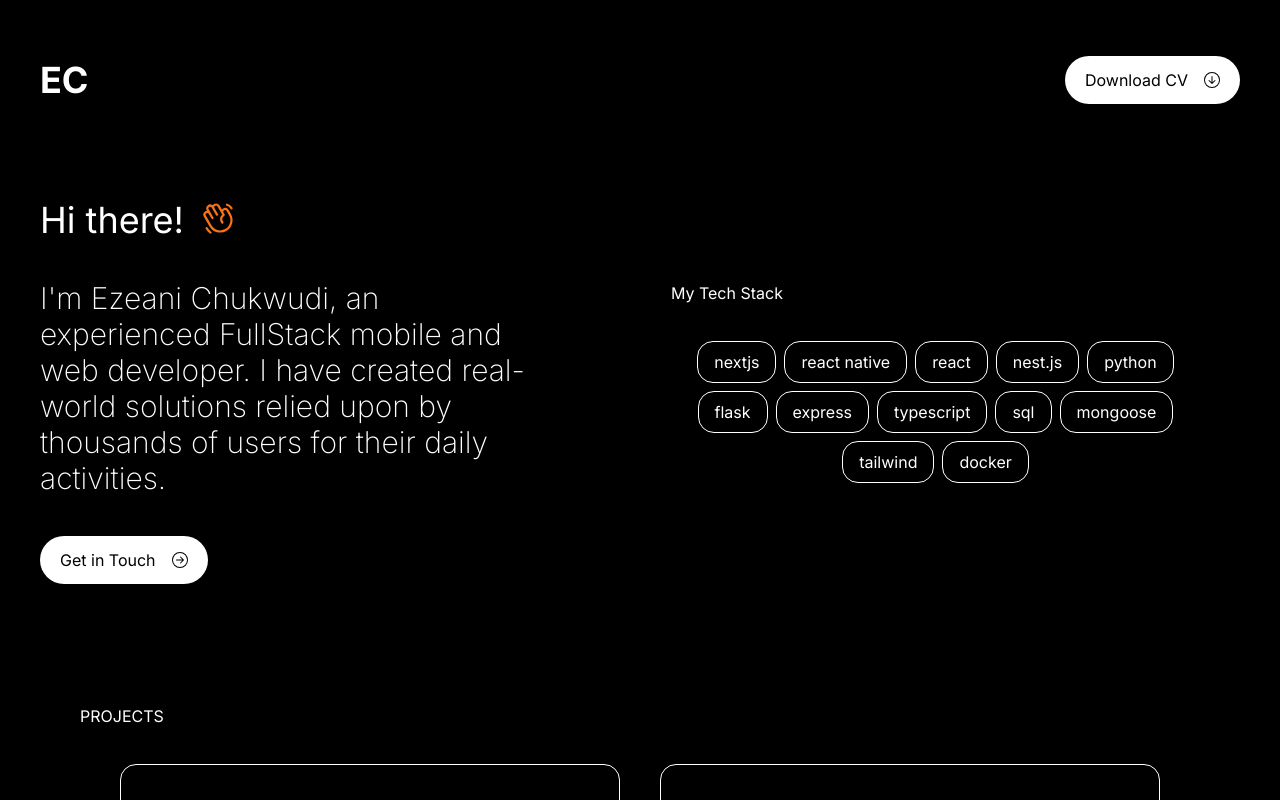
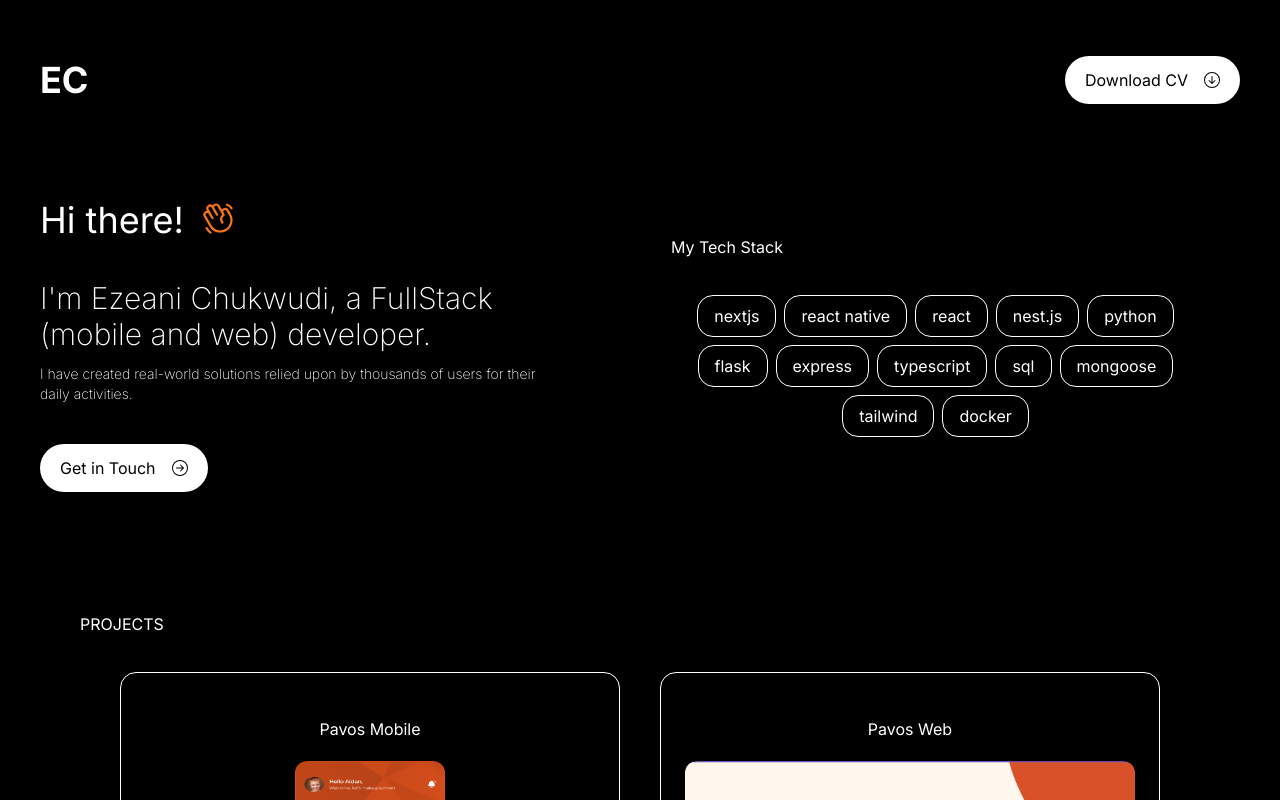
Before and after one commit to EzeaniChucks/my_profile, a Next.js app: page / in a window 1280 px wide. Shown: the top 800 px of the page. Built offline with nearby package versions, Linux system fonts and the light colour scheme.

Commit message:
Improved texts on UI

```diff
--- a/src/app/components/intro.tsx
+++ b/src/app/components/intro.tsx
@@ -7,11 +7,16 @@ const Intro = () => {
       <h2 className="flex gap-4 text-white text-4xl">
         Hi there! <PiHandWaving className="text-orange-500" />
       </h2>
-      <h3 className="text-white max-w-[500px] text-xl md:text-3xl font-extralight">
-        {
-          "I'm Ezeani Chukwudi, an experienced FullStack mobile and web developer. I have created real-world solutions relied upon by thousands of users for their daily activities."
-        }
-      </h3>
+      <div className="flex flex-col gap-3">
+        <h3 className="text-white max-w-[500px] text-xl md:text-3xl font-extralight">
+          {"I'm Ezeani Chukwudi, a FullStack (mobile and web) developer."}
+        </h3>
+        <h4 className="text-white max-w-[500px] text-sm md:text-md font-extralight">
+          {
+            "I have created real-world solutions relied upon by thousands of users for their daily activities."
+          }
+        </h4>
+      </div>
       <a href="mailto:concord_chucks2@yahoo.com">
         <button className="flex items-center gap-4 p-3 px-5 rounded-3xl bg-white text-black hover:text-white hover:bg-black hover:border border-white">
           Get in Touch <BsArrowRightCircle />{" "}
```
